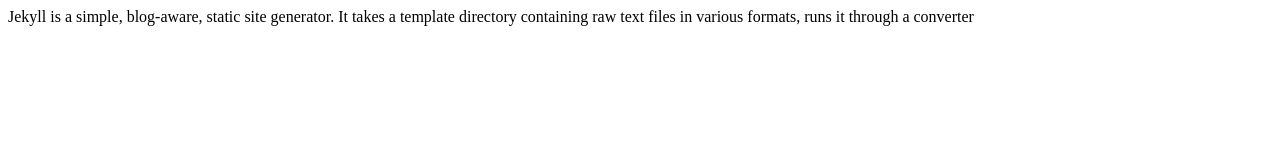
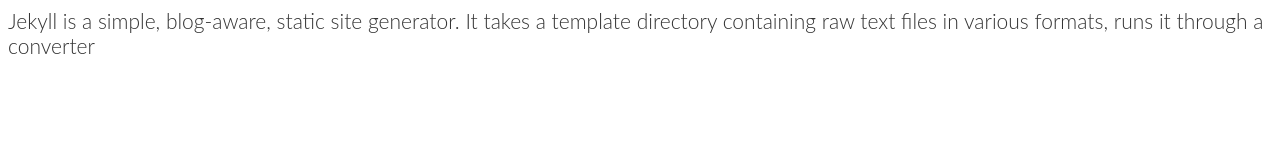
Before and after one commit to win0lin/html, a plain HTML site: page index.html in a window 1280 px wide. Drawn offline with Linux system fonts and the light colour scheme.

Commit message:
css activated

```diff
--- a/index.html
+++ b/index.html
@@ -2,7 +2,7 @@
 <head>
 <meta http-equiv="Content-Type" content="text/html; charset=UTF-8">
   <!--link href="https:///fonts.googleapis.com/css?family=Lato:300,300italic,400,400italic,700,700italic,900" rel="stylesheet"-->
-  <!--link href="my.css" rel="stylesheet"-->
+  <link href="my.css" rel="stylesheet">
 <title>Test</title>
 
 
```
